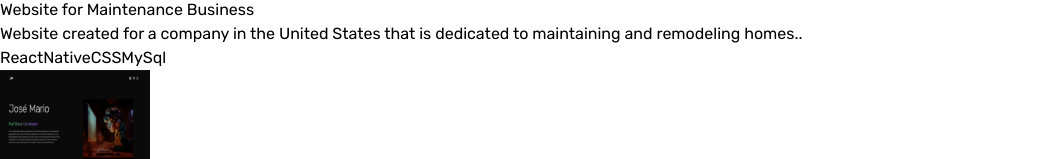
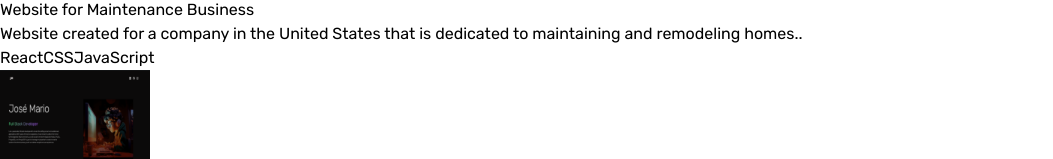
Before and after one commit to jmario157/Jose-Portfolio, a React (Vite) app: page / in a window 1280 px wide. Shown: the part 2281-2440 px from the top of the page, without its empty margins (0-1053 px from the left). Built offline with nearby package versions, Linux system fonts and the light colour scheme.

Commit message:
Update 2.0

```diff
--- a/src/constants/index.js
+++ b/src/constants/index.js
@@ -58,7 +58,7 @@ export const PROJECTS = [
     image: project2,
     description:
       "Website created for a company in the United States that is dedicated to maintaining and remodeling homes..",
-    technologies: ["ReactNative", "CSS", "MySql"],
+    technologies: ["React", "CSS", "JavaScript"],
   },
   {
     title: "Portfolio Website",
```
